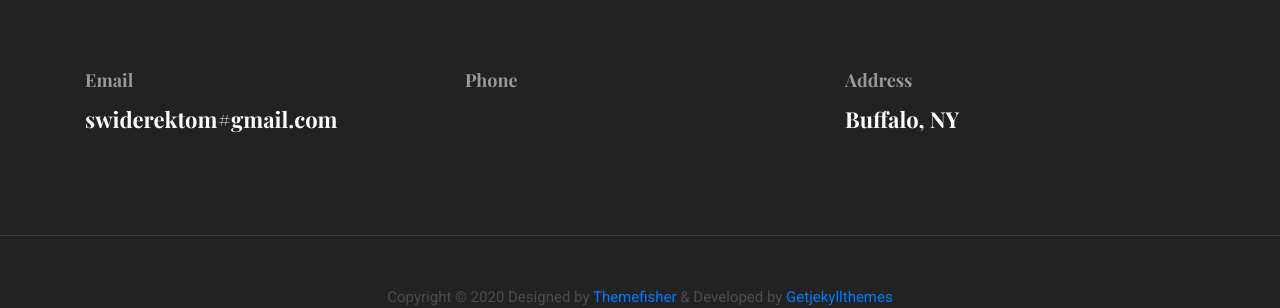
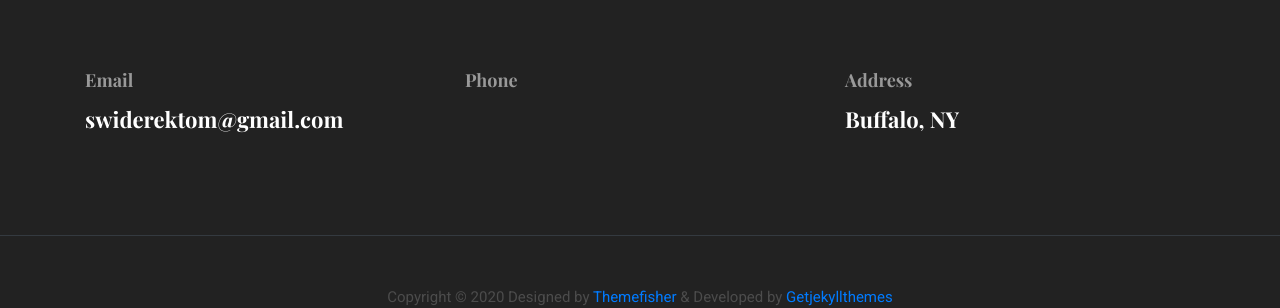
Before and after one commit to swid-tom/swid-tom.github.io, a Jekyll site: the page built from index.html, in a window 1280 px wide and 900 px high, scrolled down 5200 px. Shown: the part 525-833 px from the top of the window. Built offline with Jekyll 4.4.1, drawn with Linux system fonts in a browser that asks for light colours.

```diff
--- a/_data/settings.yml
+++ b/_data/settings.yml
@@ -6,7 +6,7 @@ title: TS
 logo:
 author: themefisher
 description: this is meta description
-email: swiderektom#gmail.com
+email: swiderektom@gmail.com
 #phone: +880 2544 658 256
 address: Buffalo, NY
 copyright: Copyright &copy; 2020 Designed by [Themefisher](https://themefisher.com) & Developed by [Getjekyllthemes](https://getjekyllthemes.com)
```
